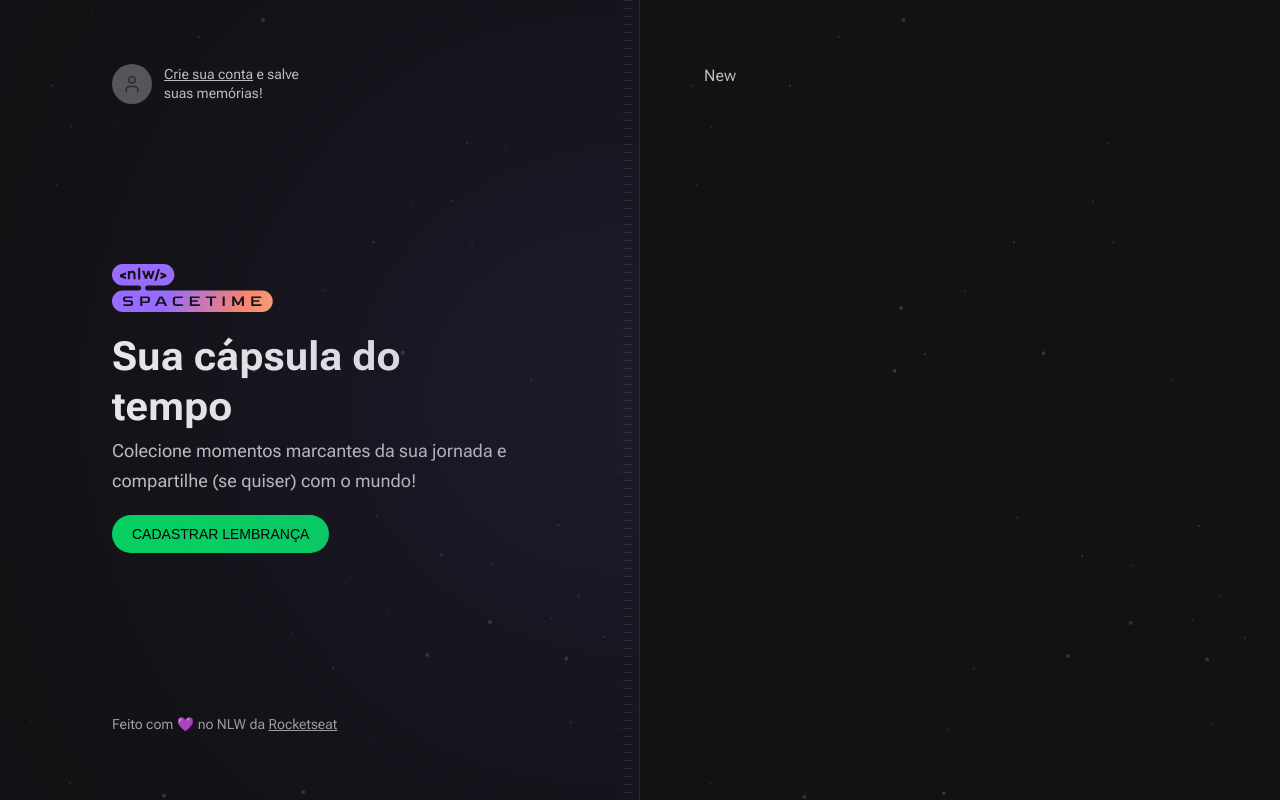
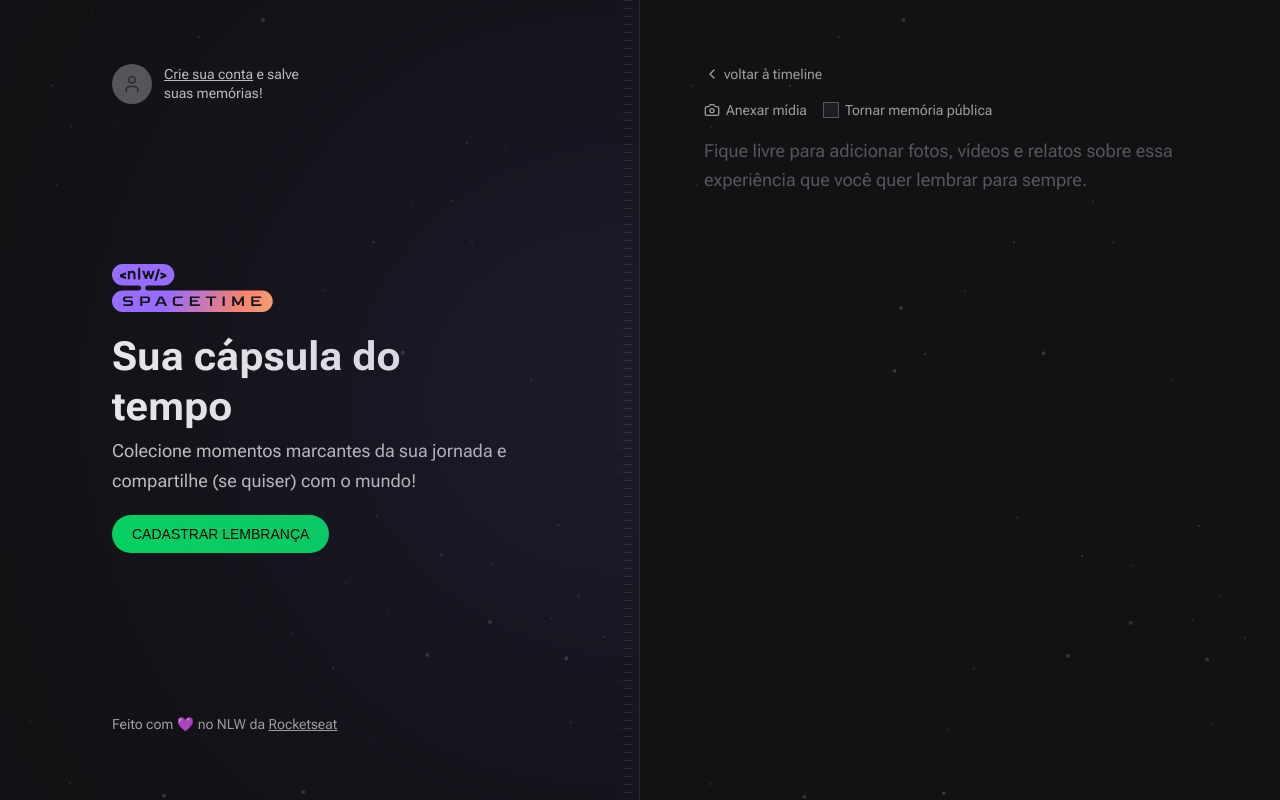
Before and after one commit to dscarv27/nlw-spacetime, a Next.js app in the folder web/: page /memories/new in a window 1280 px wide. Built offline with nearby package versions, Linux system fonts and the light colour scheme; no server answers; a web font is replaced by a local one.

Commit message:
rota de logout, pág. nova memória, middleware  auth

```diff
--- a/web/package.json
+++ b/web/package.json
@@ -27,6 +27,7 @@
   },
   "devDependencies": {
     "@rocketseat/eslint-config": "^1.2.0",
+    "@tailwindcss/forms": "^0.5.3",
     "prettier-plugin-tailwindcss": "^0.3.0"
   }
 }
--- a/web/src/app/api/auth/callback/route.ts
+++ b/web/src/app/api/auth/callback/route.ts
@@ -5,13 +5,15 @@
   const { searchParams } = new URL(request.url)
   const code = searchParams.get('code')
 
+  const redirectTo = request.cookies.get('redirectTo')?.value
+
   const registerResponse = await api.post('/register', {
     code,
   })
 
   const { token } = registerResponse.data
 
-  const redirectURL = new URL('/', request.url)
+  const redirectURL = redirectTo ?? new URL('/', request.url)
 
   const cookieExpiresInSeconds = 60 * 60 * 24 * 30
 
--- a/web/src/app/memories/new/page.tsx
+++ b/web/src/app/memories/new/page.tsx
@@ -1,5 +1,51 @@
+import { Camera, ChevronLeft } from "lucide-react";
+
+import Link from "next/link";
+
 export default function NewMemory() {
   return (
-    <h1>New</h1>
+    <div className="flex flex-1 flex-col gap-4">
+      <Link
+        href="/"
+        className="flex items-center gap-1 text-sm text-gray-200 hover:text-gray-100">
+        <ChevronLeft className="h-4 w-4"/>
+        voltar à timeline
+      </Link>
+
+      <form className="flex flex-1 flex-col gap-2">
+        <div className="flex items-center gap-4">
+          <label
+            htmlFor="media"
+            className="flex cursor-pointer items-center gap-1.5 text-sm text-gray-200 hover:text-gray-100"
+          >
+            <Camera className="h-4 w-4" />
+            Anexar mídia
+          </label>
+
+          <label
+            htmlFor="isPublic"
+            className="flex items-center gap-1.5 text-sm text-gray-200 hover:text-gray-100"
+          >
+            <input
+              type="checkbox"
+              name="isPublic"
+              id="isPublic"
+              value="true"
+              className="h-4 w-4 border-gray-400 bg-gray-700 text-purple-500"
+            />
+            Tornar memória pública
+          </label>
+        </div>
+
+        <input type="file" id="media" className="invisible h-0 w-0" />
+
+        <textarea
+          name="content"
+          spellCheck={false} //para evitar que indique erros de digitação
+          className="w-full flex-1 resize-none rounded border-0 bg-transparent p-0 text-lg leading-relaxed text-gray-100 placeholder:text-gray-400 focus:ring-0"
+          placeholder="Fique livre para adicionar fotos, vídeos e relatos sobre essa experiência que você quer lembrar para sempre."
+        />
+      </form>
+    </div>
   )
 }
--- a/web/src/components/Hero.tsx
+++ b/web/src/components/Hero.tsx
@@ -1,5 +1,7 @@
 import Image from 'next/image'
 import nlwLogo from '../assets/nlw-spacetime-logo.svg'
+
+import Link from 'next/link'
 
 export function Hero(){
   return (
@@ -16,9 +18,11 @@
         </p>
       </div>
 
-      <a className="inline-block rounded-full bg-green-500 px-5 py-3 font-alt text-sm uppercase leading-none text-black hover:bg-green-600" href="">
+      <Link
+        className="inline-block rounded-full bg-green-500 px-5 py-3 font-alt text-sm uppercase leading-none text-black hover:bg-green-600"
+        href="/memories/new">
         CADASTRAR LEMBRANÇA
-      </a>
+      </Link>
     </div>
   )
 }
--- a/web/tailwind.config.js
+++ b/web/tailwind.config.js
@@ -69,5 +69,5 @@
       },
     },
   },
-  plugins: [],
+  plugins: [require('@tailwindcss/forms')],
 }
```
Also changed, not shown: web/src/middleware.ts (added, +21 -0 lines), 1 other file (tests, documents, lock files or other folders).
